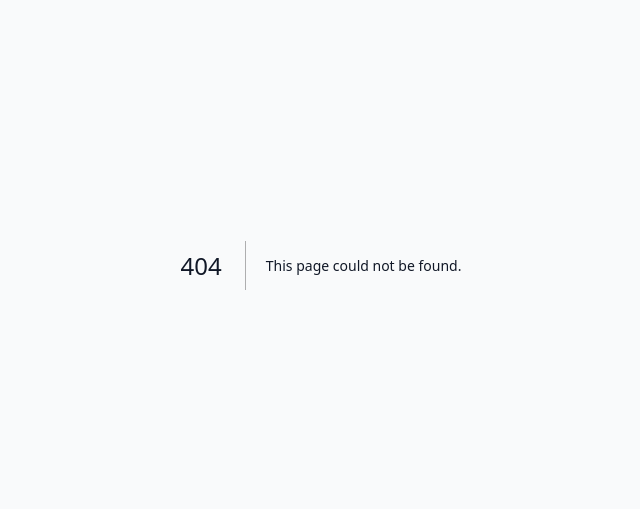
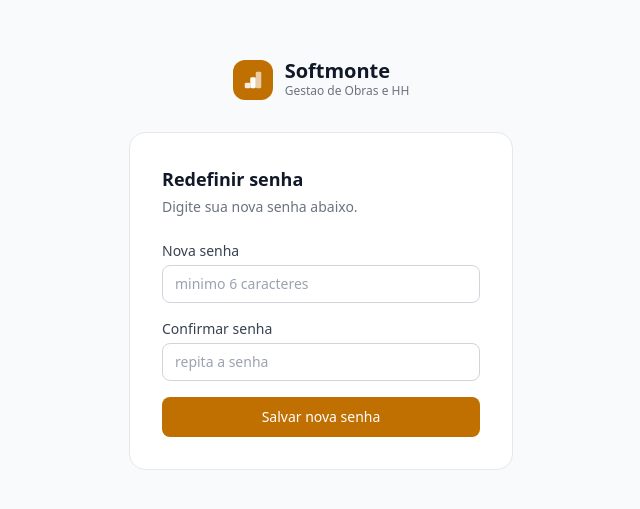
Before and after one commit to victoryancovitz/softmonte, a Next.js app: page /reset-password in a window 1280 px wide. Before the commit this address had no page. Shown: the part 135-644 px from the top of the page, without its empty margins (319-959 px from the left). Built offline with nearby package versions, Linux system fonts and the light colour scheme; no server answers.

Commit message:
add reset-password page

```diff
--- /dev/null
+++ b/src/app/reset-password/page.tsx
@@ -0,0 +1,81 @@
+'use client'
+import { useState, useEffect } from 'react'
+import { createClient } from '@/lib/supabase'
+import { useRouter } from 'next/navigation'
+
+export default function ResetPasswordPage() {
+  const [password, setPassword] = useState('')
+  const [confirm, setConfirm] = useState('')
+  const [loading, setLoading] = useState(false)
+  const [error, setError] = useState('')
+  const [done, setDone] = useState(false)
+  const router = useRouter()
+  const supabase = createClient()
+
+  async function handleSubmit(e: React.FormEvent) {
+    e.preventDefault()
+    if (password !== confirm) { setError('As senhas nao conferem.'); return }
+    if (password.length < 6) { setError('A senha deve ter pelo menos 6 caracteres.'); return }
+    setLoading(true)
+    setError('')
+    const { error } = await supabase.auth.updateUser({ password })
+    if (error) { setError(error.message); setLoading(false); return }
+    setDone(true)
+    setTimeout(() => router.push('/dashboard'), 2000)
+  }
+
+  return (
+    <div className="min-h-screen flex items-center justify-center bg-gray-50">
+      <div className="w-full max-w-sm">
+        <div className="flex items-center gap-3 mb-8 justify-center">
+          <div className="w-10 h-10 rounded-xl bg-brand flex items-center justify-center">
+            <svg width="22" height="22" viewBox="0 0 16 16" fill="none">
+              <rect x="2" y="10" width="4" height="4" rx="1" fill="white" opacity=".85"/>
+              <rect x="6" y="6" width="4" height="8" rx="1" fill="white"/>
+              <rect x="10" y="2" width="4" height="12" rx="1" fill="white" opacity=".65"/>
+            </svg>
+          </div>
+          <div>
+            <div className="text-xl font-semibold leading-none">Softmonte</div>
+            <div className="text-xs text-gray-500 mt-0.5">Gestao de Obras e HH</div>
+          </div>
+        </div>
+        <div className="bg-white rounded-2xl border border-gray-200 p-8">
+          {!done ? (
+            <>
+              <h1 className="text-lg font-semibold mb-1">Redefinir senha</h1>
+              <p className="text-sm text-gray-500 mb-6">Digite sua nova senha abaixo.</p>
+              {error && <div className="mb-4 p-3 bg-red-50 border border-red-200 text-red-700 text-sm rounded-lg">{error}</div>}
+              <form onSubmit={handleSubmit} className="space-y-4">
+                <div>
+                  <label className="block text-sm font-medium text-gray-700 mb-1">Nova senha</label>
+                  <input type="password" required value={password} onChange={e => setPassword(e.target.value)}
+                    placeholder="minimo 6 caracteres" minLength={6}
+                    className="w-full px-3 py-2 border border-gray-300 rounded-lg text-sm focus:outline-none focus:ring-2 focus:ring-brand focus:border-transparent"/>
+                </div>
+                <div>
+                  <label className="block text-sm font-medium text-gray-700 mb-1">Confirmar senha</label>
+                  <input type="password" required value={confirm} onChange={e => setConfirm(e.target.value)}
+                    placeholder="repita a senha"
+                    className="w-full px-3 py-2 border border-gray-300 rounded-lg text-sm focus:outline-none focus:ring-2 focus:ring-brand focus:border-transparent"/>
+                </div>
+                <button type="submit" disabled={loading}
+                  className="w-full py-2.5 bg-brand text-white rounded-lg text-sm font-medium hover:bg-brand-dark transition-colors disabled:opacity-50">
+                  {loading ? 'Salvando...' : 'Salvar nova senha'}
+                </button>
+              </form>
+            </>
+          ) : (
+            <div className="text-center py-4">
+              <div className="w-12 h-12 bg-green-100 rounded-full flex items-center justify-center mx-auto mb-4">
+                <svg width="24" height="24" viewBox="0 0 24 24" fill="none" stroke="#16a34a" strokeWidth="2"><polyline points="20 6 9 17 4 12"/></svg>
+              </div>
+              <h2 className="text-base font-semibold mb-2">Senha redefinida!</h2>
+              <p className="text-sm text-gray-500">Redirecionando para o dashboard...</p>
+            </div>
+          )}
+        </div>
+      </div>
+    </div>
+  )
+}
```
